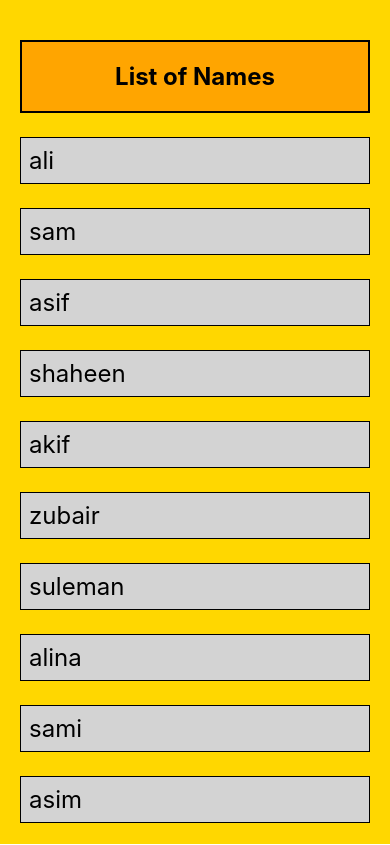
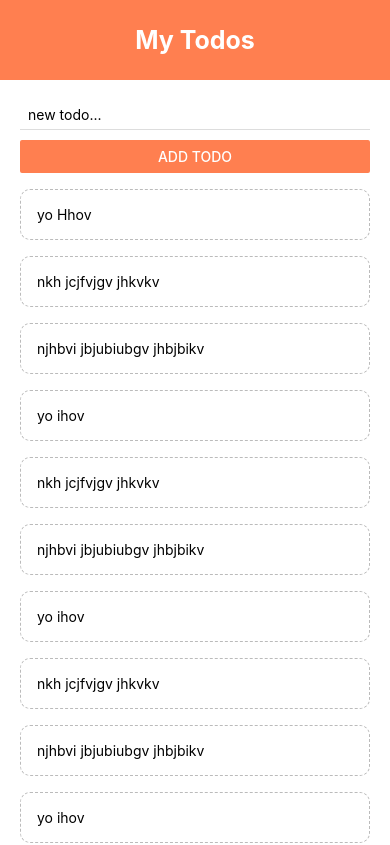
Before and after one commit to sulemanbutt5/React-Native-Tutorial, a React Native app: screen / in a window 390 px wide. Shown: the top 845 px of the page. Built offline with nearby package versions, Linux system fonts and the light colour scheme.

Commit message:
Todo App (Without Storage)

```diff
--- a/App.js
+++ b/App.js
@@ -1,82 +1,82 @@
 import { StatusBar } from 'expo-status-bar';
 import React,{useState} from 'react';
-import { FlatList,TouchableOpacity, StyleSheet, Text, View } from 'react-native';
+import { StyleSheet,FlatList, Text, View } from 'react-native';
+import Header from './components/header'
+import TodoItem from './components/todoitem';
+import AddTodo from './components/addtodo'
 
 export default function App() {
 
-  const [people,setPeople]=useState([
-    {name:'ali',key:'1'},
-    {name:'sam',key:'2'},
-    {name:'asif',key:'3'},
-    {name:'shaheen',key:'4'},
-    {name:'akif',key:'5'},
-    {name:'zubair',key:'6'},
-    {name:'suleman',key:'7'},
-    {name:'alina',key:'8'},
-    {name:'sami',key:'9'},
-    {name:'asim',key:'10'},
-    {name:'shamus',key:'11'},
-    {name:'aleem',key:'12'},
-    {name:'zain',key:'13'},
-    {name:'shaun',key:'14'},
+  const [todos, setTodos] = useState([
+    {text:"yo Hhov",id:'1'},
+    {text:"nkh jcjfvjgv jhkvkv",id:'2'},
+    {text:"njhbvi jbjubiubgv jhbjbikv",id:'3'},
+    {text:"yo ihov",id:'4'},
+    {text:"nkh jcjfvjgv jhkvkv",id:'5'},
+    {text:"njhbvi jbjubiubgv jhbjbikv",id:'6'},
+    {text:"yo ihov",id:'7'},
+    {text:"nkh jcjfvjgv jhkvkv",id:'8'},
+    {text:"njhbvi jbjubiubgv jhbjbikv",id:'9'},
+    {text:"yo ihov",id:'10'},
+    {text:"nkh jcjfvjgv jhkvkv",id:'11'},
+    {text:"njhbvi jbjubiubgv jhbjbik",id:'12'},
   ])
 
-  const pressHandler = (id)=>
+  const pressHandler=(id)=>
   {
-    console.log(id)
-    setPeople((prevpeople)=>{
-      return prevpeople.filter((person) => person.key != id)
+    setTodos((prevtodos)=>{
+      return prevtodos.filter((todo) => todo.id != id)
     })
   }
 
-  return (
-    <View style={styles.container}>
-    <Text style={styles.header}>List of Names</Text>
+  const submitHandler = (text)=>
+  {
+    setTodos((prevtodos)=>
+    {
+      return [
+        {text: text, id: Math.random().toString()},
+        ...prevtodos
+      ]
+    })
+  }
 
-    <FlatList
-      //numColumns={2}
-      keyExtractor={(item)=>item.key}
-      data={people}
-      renderItem={({item}) =>
-      (
-        <TouchableOpacity onPress={()=>pressHandler(item.key)}>
-          <Text style={styles.item}>
-            {item.name}
-          </Text>
-        </TouchableOpacity>
+  return(
 
-      )}
-    />
+  <View style={styles.container}>
+    <Header/>
+    <View style={styles.content}>
+    <AddTodo submitHandler={submitHandler}/>
+      {/* To Form */}
+      <View style={styles.list}>
+        <FlatList
+          keyExtractor={todos.id}
+          data={todos}
+          renderItem={({item}) => (
+
+          <TodoItem item={item} pressHandler={pressHandler}/>
+
+          )}
+        />
+      </View>
     </View>
-  );
+
+  </View>
+
+  )
 }
 
 const styles = StyleSheet.create({
   container: {
     flex: 1,
-    backgroundColor: 'gold',
-    paddingTop:40,
-    paddingHorizontal:20,
-    paddingBottom:20,
-  //  alignItems: 'center',
-  //  justifyContent: 'center',
+    backgroundColor: '#fff',
   },
-  item:{
-    marginTop:24,
-    padding:8,
-    backgroundColor:'lightgrey',
-    fontSize:24,
-    borderColor:'black',
-    borderWidth:1,
+  content:{
+    padding:20,
+    marginBottom:100
   },
-  header:{
-    padding:20,
-    textAlign:'center',
-    fontWeight:'bold',
-    backgroundColor:'orange',
-    fontSize:24,
-    borderColor:'black',
-    borderWidth:2,
+  list:{
+
   }
 
+
 });
--- /dev/null
+++ b/components/addtodo.js
@@ -0,0 +1,36 @@
+import React,{useState} from 'react'
+import { StyleSheet,Text, View, Button, TextInput } from 'react-native';
+
+export default function addtodo(props) {
+
+    const [text,setText] =useState('')
+    const changeHandler = (val) =>
+    {
+        setText(val)
+    }
+
+    return (
+        <View>
+            <TextInput
+                style={styles.input}
+                placeholder='new todo...'
+                onChangeText={changeHandler}
+            />
+            <Button
+                onPress={() => props.submitHandler(text)}
+                title='Add Todo'
+                color='coral'
+            />
+        </View>
+    )
+}
+
+const styles=StyleSheet.create({
+    input:{
+        marginBottom:10,
+        paddingHorizontal:8,
+        paddingVertical:6,
+        borderBottomWidth:1,
+        borderBottomColor:'#ddd',
+    }
+})
--- /dev/null
+++ b/components/header.js
@@ -0,0 +1,31 @@
+import React,{useState} from 'react';
+import { StyleSheet,Text, View } from 'react-native';
+
+export default function Header()
+{
+    return(
+        <View style={styles.header}>
+            <Text style={styles.title}>
+                My Todos
+            </Text>
+        </View>
+    )
+
+}
+
+const styles=StyleSheet.create({
+
+    header:{
+        height:80,
+        //padding:30,
+        alignItems:'center',
+        justifyContent:'center',
+        backgroundColor:'coral'
+    },
+    title:{
+        textAlign:'center',
+        color:'#fff',
+        fontSize:25,
+        fontWeight:'bold'
+    }
+})
--- /dev/null
+++ b/components/todoitem.js
@@ -0,0 +1,22 @@
+import React from 'react'
+import { StyleSheet,Text, TouchableOpacity } from 'react-native';
+
+
+export default function TodoItem(props) {
+    return (
+        <TouchableOpacity onPress={() => props.pressHandler(props.item.id)}>
+            <Text style={styles.item}>{props.item.text}</Text>
+        </TouchableOpacity>
+    )
+}
+
+const styles=StyleSheet.create({
+    item:{
+        padding:16,
+        marginTop:16,
+        borderColor:'#bbb',
+        borderWidth:1,
+        borderStyle:'dashed',
+        borderRadius:10,
+    }
+})
```
